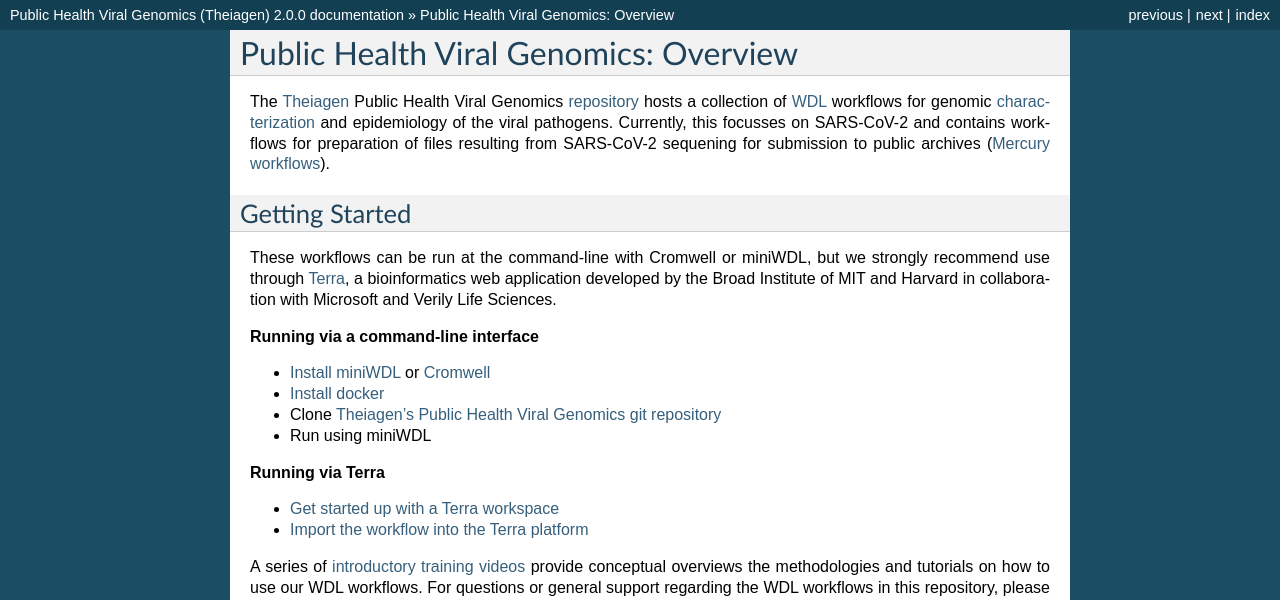
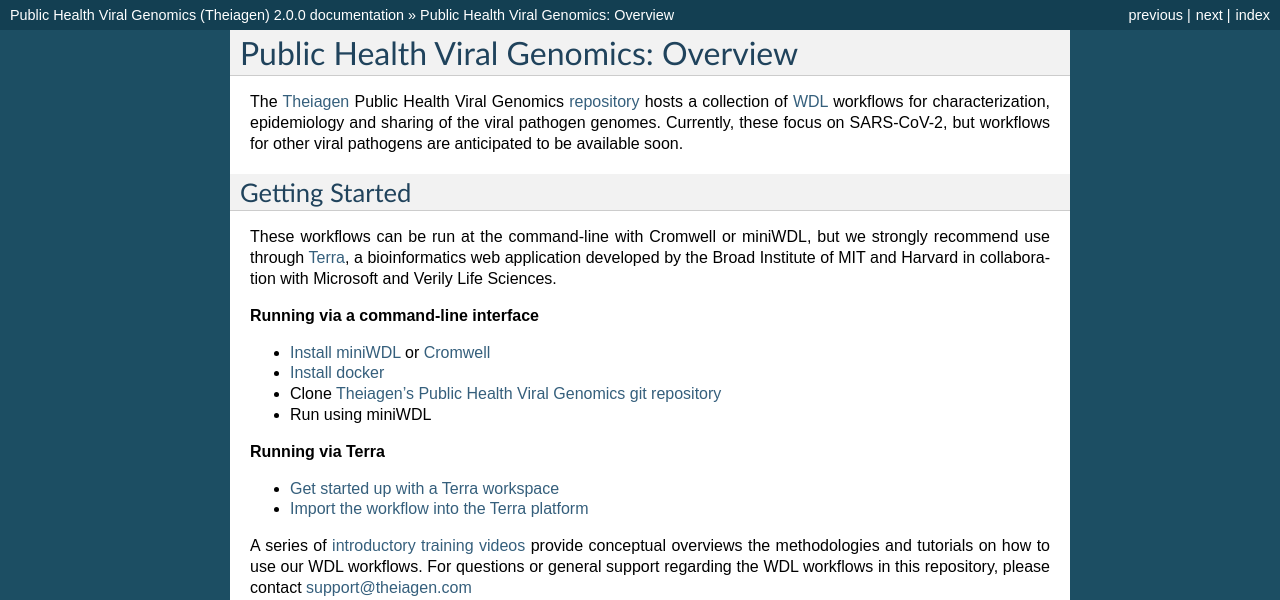
Before and after one commit to theiagen/public_health_viral_genomics, a Sphinx documentation site: the page built from docs/source/overview.rst, in a window 1280 px wide. Shown: the top 600 px of the page. Built offline with Sphinx 7.4.7, drawn with Linux system fonts in a browser that asks for light colours; pages that are not in the unit, such as notebooks, are missing from menus.

Commit message:
Removed reference to SARS-CoV-2 in repo overview

```diff
--- a/docs/source/overview.rst
+++ b/docs/source/overview.rst
@@ -1,7 +1,7 @@
 Public Health Viral Genomics: Overview
 ==================================================
 
-The `Theiagen <https://theiagen.com/>`_ Public Health Viral Genomics `repository <https://github.com/theiagen/public_health_viral_genomics>`_ hosts a collection of `WDL <https://github.com/openwdl/wdl>`_ workflows for genomic `characterization <https://public-health-viral-genomics-theiagen.readthedocs.io/en/latest/theiacov_workflows.html>`_ and epidemiology of the viral pathogens. Currently, this focusses on SARS-CoV-2 and contains workflows for preparation of files resulting from SARS-CoV-2 sequening for submission to public archives (`Mercury workflows <https://public-health-viral-genomics-theiagen.readthedocs.io/en/latest/mercury_workflows.html>`_).
+The `Theiagen <https://theiagen.com/>`_ Public Health Viral Genomics `repository <https://github.com/theiagen/public_health_viral_genomics>`_ hosts a collection of `WDL <https://github.com/openwdl/wdl>`_ workflows for characterization, epidemiology and sharing of the viral pathogen genomes. Currently, these focus on SARS-CoV-2, but workflows for other viral pathogens are anticipated to be available soon.
 
 Getting Started
 -----------------
```
